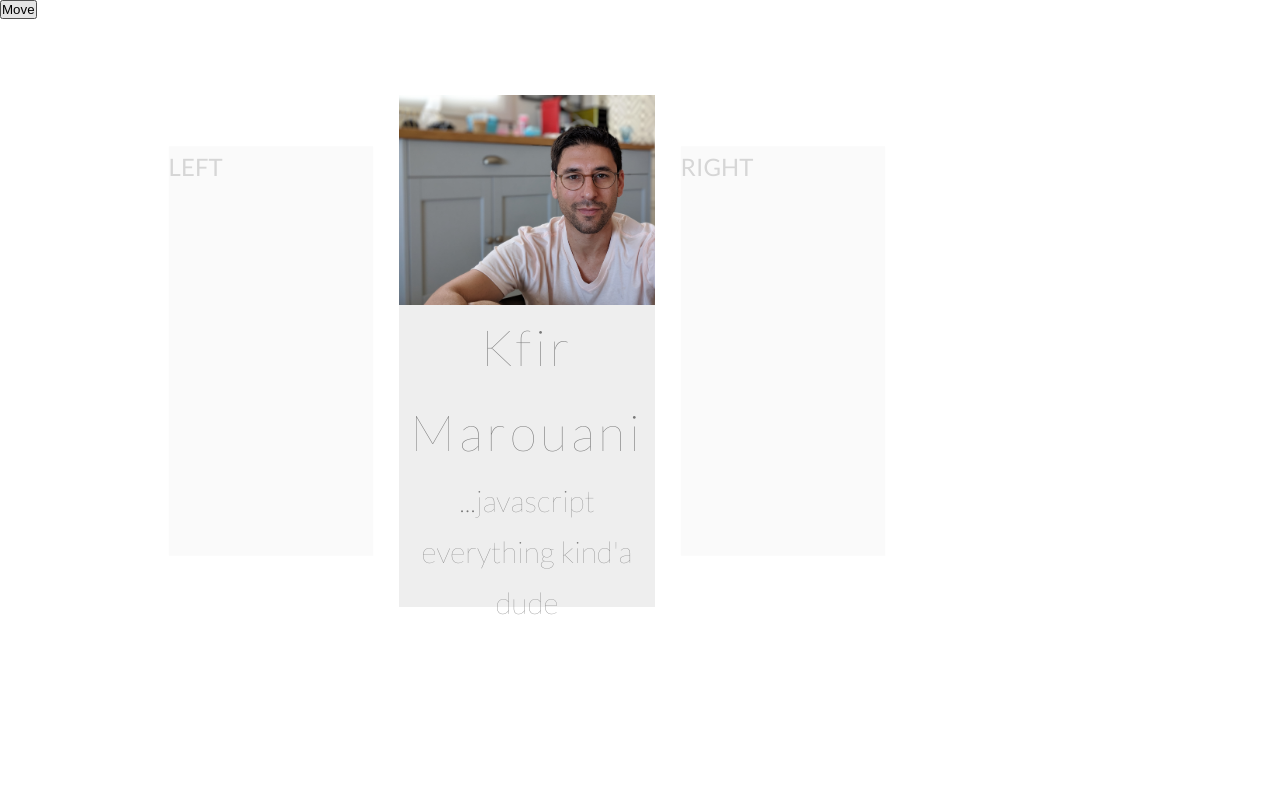
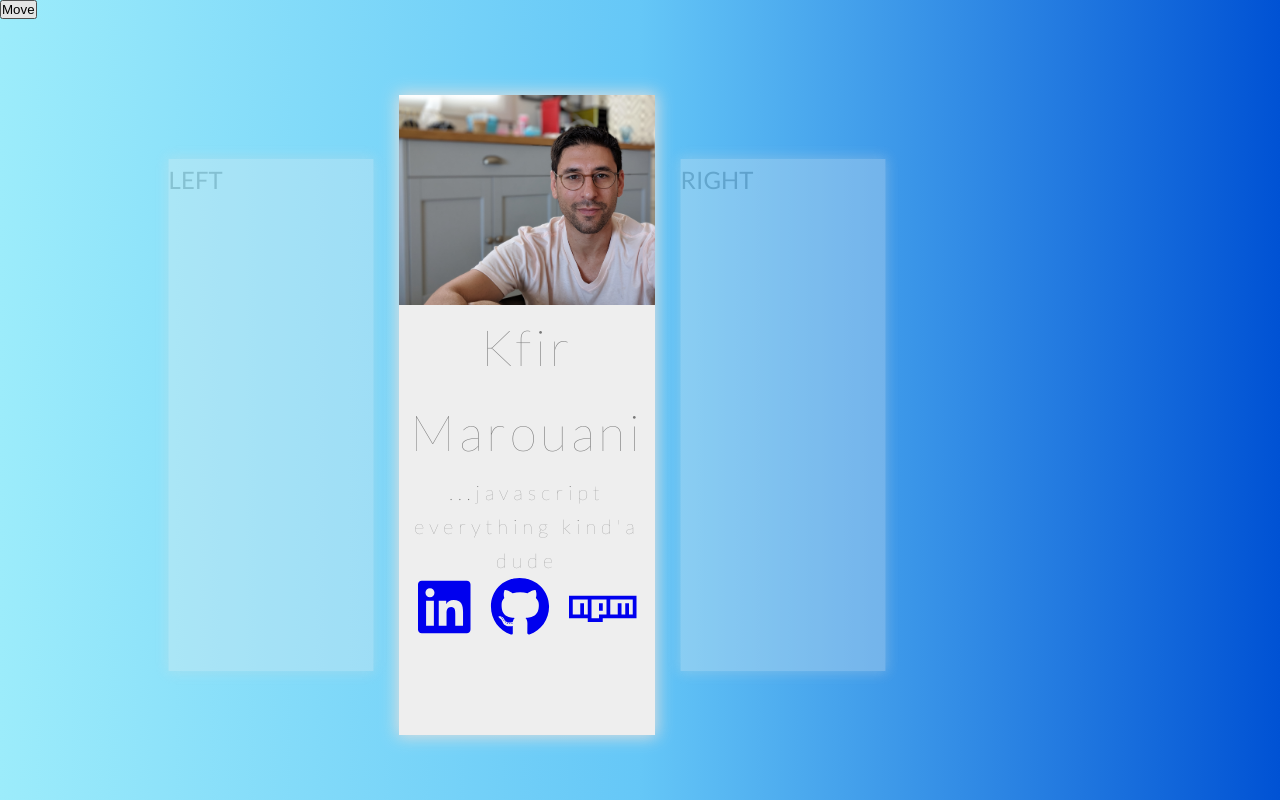
Before and after one commit to kfirm/profile-page, a PHP site: page /index.html in a window 1280 px wide. Run offline with PHP 8.4, Linux system fonts and the light colour scheme; some libraries are stand-ins or nearby versions.

Commit message:
background gradient and social links

```diff
--- a/css/style.css
+++ b/css/style.css
@@ -7,7 +7,8 @@ body {
   font-family: "Lato", sans-serif;
   font-weight: 400;
   line-height: 1.7;
-  color: #777; }
+  color: #777;
+  background: linear-gradient(to right, #9cecfb, #65c7f7, #0052d4); }
 
 html {
   font-size: 62.5%; }
@@ -23,9 +24,10 @@ html {
   margin: auto; }
   .container .card {
     position: absolute;
+    box-shadow: 0px 0px 15px 2px #dedede;
     font-size: 3rem;
     width: 25%;
-    height: 80%;
+    height: 100%;
     margin: 1.5rem;
     background-color: #eee;
     perspective: 150rem;
@@ -41,16 +43,18 @@ html {
       .container .card .text--name {
         font-size: 5rem;
         letter-spacing: 4px; }
-      .container .card .text--prase {
+      .container .card .text--phrase {
         font-size: 2rem;
         letter-spacing: 5px; }
+    .container .card .social-links {
+      display: flex;
+      justify-content: space-evenly; }
     .container .card--0 {
       left: 0;
       z-index: 3;
       opacity: 0.3;
       transform: scale(0.8); }
     .container .card--1 {
-      height: 80%;
       transition: all .8s ease;
       left: 25%;
       z-index: 2; }
--- a/index.html
+++ b/index.html
@@ -1,5 +1,6 @@
 <!DOCTYPE html>
 <html lang="en">
+
 <head>
     <meta charset="UTF-8">
     <title>Kfir Marouani</title>
@@ -8,9 +9,12 @@
     <!-- todo: this causes delay in the animations -->
     <!--<script async src="https://use.fontawesome.com/releases/v5.0.8/js/all.js"-->
     <script src="index.js"></script>
+    <script async src="https://use.fontawesome.com/releases/v5.0.8/js/all.js" integrity="sha384-SlE991lGASHoBfWbelyBPLsUlwY1GwNDJo3jSJO04KZ33K2bwfV9YBauFfnzvynJ"
+        crossorigin="anonymous"></script>
     <!--integrity="sha384-SlE991lGASHoBfWbelyBPLsUlwY1GwNDJo3jSJO04KZ33K2bwfV9YBauFfnzvynJ"-->
     <!--crossorigin="anonymous"></script>-->
 </head>
+
 <body>
     <div class="container">
         <div class="cards-container">
@@ -27,6 +31,17 @@
                 <p class="text text--phrase">
                     ...javascript everything kind'a dude
                 </p>
+                <div class="social-links">
+                    <a href="https://www.linkedin.com/in/kfir-marouani-a908541/">
+                        <i class="fab fa-linkedin fa-2x"></i>
+                    </a>
+                    <a href="https://github.com/kfirm">
+                        <i class="fab fa-github fa-2x"></i>
+                    </a>
+                    <a href="https://www.npmjs.com/~kfir.marouani">
+                        <i class="fab fa-npm fa-2x"></i>
+                    </a>
+                </div>
             </div>
             <div id="right" class="card card--2">
                 RIGHT
@@ -37,4 +52,5 @@
         Move
     </button>
 </body>
+
 </html>
--- a/sass/rotating.scss
+++ b/sass/rotating.scss
@@ -11,7 +11,8 @@ body {
   font-family: "Lato", sans-serif;
   font-weight: 400;
   line-height: 1.7;
-  color: #777
+  color: #777;
+  background: linear-gradient(to right, rgb(156, 236, 251), rgb(101, 199, 247), rgb(0, 82, 212));
 }
 
 html {
@@ -29,9 +30,10 @@ html {
   margin: auto;
   .card {
     position: absolute;
+    box-shadow: 0px 0px 15px 2px #dedede;
     font-size: 3rem;
     width: 25%;
-    height: 80%;
+    height: 100%;
     margin: 1.5rem;
     background-color: #eee;
     perspective: 150rem;
@@ -45,7 +47,6 @@ html {
     }
 
     .text {
-
       text-align: center;
       font-weight: 100;
 
@@ -60,6 +61,11 @@ html {
       }
     }
 
+    .social-links {
+      display: flex;
+      justify-content: space-evenly;
+    }
+
     //left card
     &--0 {
       left: 0;
@@ -70,7 +76,6 @@ html {
 
     // main card
     &--1 {
-      height: 80%;
       transition: all .8s ease;
       left: 25%;
       z-index: 2;
```
Lines whose indentation alone changed are shown as unchanged.
